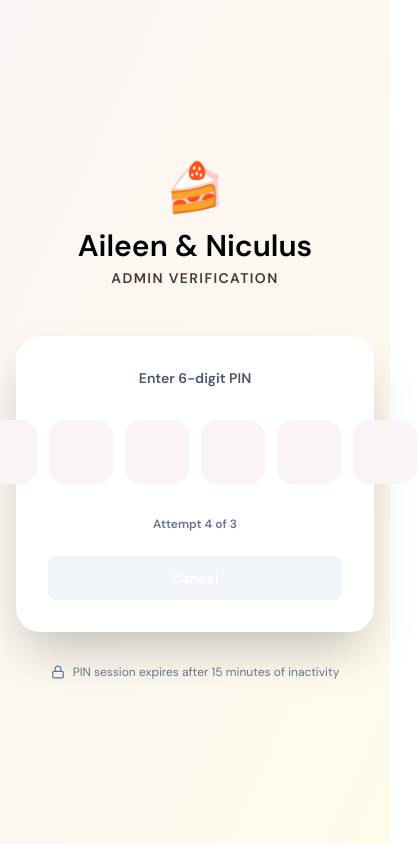
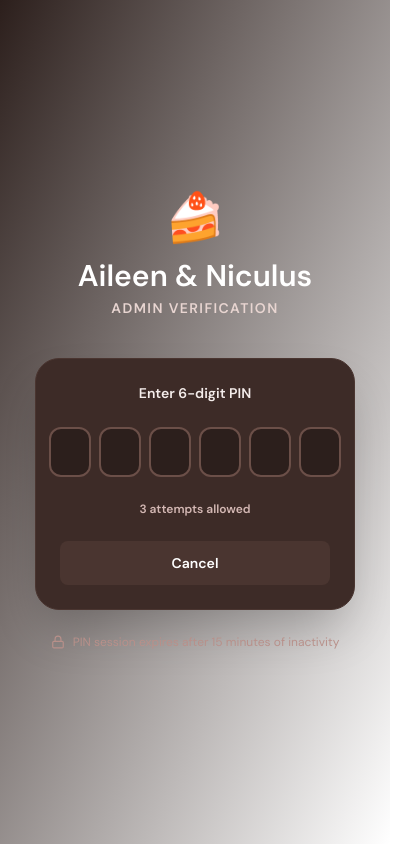
Before and after one commit to ChristinePDP/CAKELYTICS-prototype, a React (Vite) app: page /admin/scan in a window 390 px wide. Shown: the whole page, 417 px wide, since content can reach past the window. Built offline with nearby package versions, Linux system fonts and the light colour scheme.

Commit message:
pasuko na, qr mobile

```diff
--- a/src/pages/admin/MobileQRScanner.jsx
+++ b/src/pages/admin/MobileQRScanner.jsx
@@ -1,5 +1,5 @@
 import { useState, useEffect, useRef } from 'react';
-import { ArrowLeft, QrCode, Lock, Clock } from 'lucide-react';
+import { QrCode, Lock, Clock } from 'lucide-react';
 import { useNavigate } from 'react-router-dom';
 import { Scanner } from '@yudiel/react-qr-scanner';
 import { useApp } from '../../context/AppContext';
@@ -8,8 +8,8 @@ import { Button, Modal } from '../../components/ui';
 
 const CORRECT_PIN = '123456';
 const MAX_ATTEMPTS = 3;
-const LOCKOUT_DURATION = 5 * 60 * 1000; // 5 minutes
-const SESSION_TIMEOUT = 15 * 60 * 1000; // 15 minutes
+const LOCKOUT_DURATION = 5 * 60 * 1000;
+const SESSION_TIMEOUT = 15 * 60 * 1000;
 const SECRET_KEY = '_secret_key';
 
 // ─── TOKEN VERIFICATION ──────────────────────────────────────
@@ -18,8 +18,7 @@ function generateReceiptToken(orderId) {
 }
 
 function verifyReceiptToken(orderId, token) {
-  const expectedToken = generateReceiptToken(orderId);
-  return expectedToken === token;
+  return generateReceiptToken(orderId) === token;
 }
 
 // ─── SCAN RESULT MODAL ────────────────────────────────────────
@@ -50,7 +49,10 @@ function ScanResultModal({ order, isOpen, onClose, onStatusChange, tokenValid })
   }
 
   return (
-    <Modal isOpen={isOpen} onClose={onClose} size="md"
+    <Modal
+      isOpen={isOpen}
+      onClose={onClose}
+      size="md"
       title={
         <div className="flex items-center gap-3">
           <span className="font-black text-brand-950 text-lg">✓ Order Verified</span>
@@ -58,12 +60,17 @@ function ScanResultModal({ order, isOpen, onClose, onStatusChange, tokenValid })
       }
     >
       <div className="space-y-5">
-
-        {/* Order Info */}
+        {order._isMockFallback ? (
+          <div className="bg-amber-50 border-2 border-amber-200 rounded-xl p-4 text-center">
+            <p className="text-2xl mb-2">✓</p>
+            <p className="text-amber-900 font-black text-[14px]">Order #{order.id} — QR Verified</p>
+            <p className="text-amber-700 text-xs mt-1">Live data unavailable in demo mode</p>
+          </div>
+        ) : (
+          <>
             <div className="bg-[#fdf8f6] rounded-xl p-4 border-2 border-brand-100">
               <h2 className="text-xl font-black text-brand-950 mb-2">#{order.id}</h2>
               <p className="text-[14px] font-bold text-brand-900 mb-3">{order.customer?.name || 'Walk-in'}</p>
-
               <div className="bg-white rounded-lg p-3 max-h-[120px] overflow-y-auto">
                 <table className="w-full text-xs">
                   <tbody className="divide-y divide-slate-200">
@@ -78,7 +85,6 @@ function ScanResultModal({ order, isOpen, onClose, onStatusChange, tokenValid })
               </div>
             </div>
 
-        {/* Order Summary */}
             <div className="bg-slate-50 rounded-lg p-4 border-2 border-slate-200">
               <div className="flex justify-between mb-2 text-sm font-bold">
                 <span className="text-slate-600">Subtotal</span>
@@ -90,7 +96,6 @@ function ScanResultModal({ order, isOpen, onClose, onStatusChange, tokenValid })
               </div>
             </div>
 
-        {/* Status-based content */}
             {order.status === 'Completed' && (
               <div className="bg-green-50 border-2 border-green-200 rounded-lg p-4 text-center">
                 <p className="text-2xl mb-2">✓</p>
@@ -114,6 +119,8 @@ function ScanResultModal({ order, isOpen, onClose, onStatusChange, tokenValid })
                 ✓ Mark as Completed
               </Button>
             )}
+          </>
+        )}
       </div>
     </Modal>
   );
@@ -130,7 +137,6 @@ function PINEntryUI({ onSuccess, onClose, isLockedOut, lockoutTimeRemaining, att
       if (pin === CORRECT_PIN) {
         setError('');
         setPin('');
-        // Store PIN session in sessionStorage
         sessionStorage.setItem('pinVerifiedAt', Date.now().toString());
         sessionStorage.setItem('adminPinSession', 'true');
         onSuccess();
@@ -144,10 +150,8 @@ function PINEntryUI({ onSuccess, onClose, isLockedOut, lockoutTimeRemaining, att
 
   const handleDigitInput = (index, value) => {
     if (!/^\d?$/.test(value)) return;
-
     const newPin = pin.substring(0, index) + value + pin.substring(index + 1);
     setPin(newPin);
-
     if (value && index < 5) {
       inputRefs.current[index + 1]?.focus();
     }
@@ -161,20 +165,20 @@ function PINEntryUI({ onSuccess, onClose, isLockedOut, lockoutTimeRemaining, att
 
   if (isLockedOut) {
     return (
-      <div className="min-h-screen flex items-center justify-center bg-gradient-to-br from-red-50 to-pink-50 p-4">
-        <div className="max-w-sm w-full bg-white rounded-3xl shadow-2xl p-8 text-center">
+      <div className="min-h-screen flex items-center justify-center bg-gradient-to-br from-brand-900 to-brand-950 p-4">
+        <div className="max-w-xs w-full bg-brand-800 border border-brand-700 rounded-3xl shadow-2xl p-8 text-center">
           <div className="mb-6 text-6xl">🔒</div>
-          <h2 className="text-2xl font-black text-red-700 mb-2">Too Many Attempts</h2>
-          <p className="text-slate-600 text-sm mb-6">
-            Too many failed PIN attempts. Please try again in {Math.ceil(lockoutTimeRemaining / 1000)} second{Math.ceil(lockoutTimeRemaining / 1000) !== 1 ? 's' : ''}.
+          <h2 className="text-2xl font-black text-red-300 mb-2">Too Many Attempts</h2>
+          <p className="text-brand-300 text-sm mb-6">
+            Too many failed PIN attempts. Try again in {Math.ceil(lockoutTimeRemaining / 1000)} second{Math.ceil(lockoutTimeRemaining / 1000) !== 1 ? 's' : ''}.
           </p>
-          <div className="flex items-center justify-center gap-2 bg-red-50 border-2 border-red-200 rounded-lg p-4 mb-6">
-            <Clock size={20} className="text-red-700" />
-            <span className="text-red-700 font-black text-lg">{Math.ceil(lockoutTimeRemaining / 1000)}s</span>
+          <div className="flex items-center justify-center gap-2 bg-red-900/40 border-2 border-red-700 rounded-lg p-4 mb-6">
+            <Clock size={20} className="text-red-300" />
+            <span className="text-red-300 font-black text-lg">{Math.ceil(lockoutTimeRemaining / 1000)}s</span>
           </div>
           <Button
             onClick={onClose}
-            className="w-full bg-slate-200 text-slate-900 font-black py-3 rounded-lg hover:bg-slate-300 transition-colors"
+            className="w-full bg-brand-700 text-brand-100 font-black py-3 rounded-lg hover:bg-brand-600 transition-colors"
           >
             Back to Orders
           </Button>
@@ -184,26 +188,26 @@ function PINEntryUI({ onSuccess, onClose, isLockedOut, lockoutTimeRemaining, att
   }
 
   return (
-    <div className="min-h-screen flex items-center justify-center bg-gradient-to-br from-brand-50 to-amber-50 p-4">
-      <div className="max-w-sm w-full">
+    <div className="min-h-screen flex items-center justify-center bg-gradient-to-br from-brand-900 to-brand-950 p-4">
+      <div className="max-w-xs w-full">
         {/* Logo/Title */}
-        <div className="text-center mb-12">
+        <div className="text-center mb-10">
           <div className="mb-4 text-5xl">🍰</div>
-          <h1 className="text-3xl font-black text-brand-950 mb-1">Aileen & Niculus</h1>
-          <p className="text-brand-700 text-sm font-bold tracking-widest uppercase">Admin Verification</p>
+          <h1 className="text-3xl font-black text-white mb-1">Aileen & Niculus</h1>
+          <p className="text-brand-200 text-sm font-bold tracking-widest uppercase">Admin Verification</p>
         </div>
 
-        {/* PIN Entry */}
-        <div className="bg-white rounded-3xl shadow-2xl p-8">
-          <div className="text-center mb-8">
-            <p className="text-slate-600 font-bold text-sm">Enter 6-digit PIN</p>
+        {/* PIN Entry Card */}
+        <div className="bg-brand-800 border border-brand-700 rounded-3xl shadow-2xl p-6">
+          <div className="text-center mb-6">
+            <p className="text-brand-100 font-bold text-sm">Enter 6-digit PIN</p>
             {error && (
-              <p className="text-red-600 font-black text-sm mt-2">{error}</p>
+              <p className="text-red-300 font-black text-sm mt-2">{error}</p>
             )}
           </div>
 
-          {/* PIN Digit Boxes */}
-          <div className="flex gap-3 justify-center mb-8">
+          {/* PIN Digit Boxes — fixed px width so they never overflow on mobile */}
+          <div className="flex gap-2 justify-center mb-6">
             {[0, 1, 2, 3, 4, 5].map((index) => (
               <input
                 key={index}
@@ -214,27 +218,29 @@ function PINEntryUI({ onSuccess, onClose, isLockedOut, lockoutTimeRemaining, att
                 value={pin[index] || ''}
                 onChange={(e) => handleDigitInput(index, e.target.value)}
                 onKeyDown={(e) => handleKeyDown(index, e)}
-                className="w-16 h-16 text-center text-3xl font-black border-3 border-brand-300 rounded-2xl bg-brand-50 focus:bg-brand-100 focus:border-brand-600 focus:outline-none transition-all"
+                style={{ width: '42px', height: '50px', fontSize: '22px' }}
+                className="text-center font-black border-2 border-brand-600 rounded-xl bg-brand-900 text-white focus:bg-brand-800 focus:border-amber-400 focus:outline-none transition-all"
               />
             ))}
           </div>
 
-          {/* Attempt Counter */}
-          <div className="text-center text-xs text-slate-500 font-bold mb-6">
-            Attempt {maxAttempts - attempts + 1} of {maxAttempts}
+          {/* Attempt Counter — fixed logic */}
+          <div className="text-center text-xs text-brand-300 font-bold mb-6">
+            {attempts > 0
+              ? `${attempts} failed attempt${attempts > 1 ? 's' : ''} — ${maxAttempts - attempts} remaining`
+              : `${maxAttempts} attempts allowed`
+            }
           </div>
 
-          {/* Cancel Button */}
           <Button
             onClick={onClose}
-            className="w-full bg-slate-100 text-slate-700 font-black py-3 rounded-lg hover:bg-slate-200 transition-colors"
+            className="w-full bg-brand-700 text-brand-100 font-black py-3 rounded-lg hover:bg-brand-600 transition-colors"
           >
             Cancel
           </Button>
         </div>
 
-        {/* Security Note */}
-        <p className="text-center text-xs text-slate-500 mt-8 flex items-center justify-center gap-2">
+        <p className="text-center text-xs text-brand-400 mt-6 flex items-center justify-center gap-2">
           <Lock size={14} /> PIN session expires after 15 minutes of inactivity
         </p>
       </div>
@@ -248,28 +254,34 @@ export default function MobileQRScanner() {
   const { orders, updateOrderStatus } = useApp();
   const { show: showToast } = useToast();
 
-  // PIN & Session Management
   const [isPinVerified, setIsPinVerified] = useState(() => {
     const pinVerifiedAt = sessionStorage.getItem('pinVerifiedAt');
     if (pinVerifiedAt) {
-      const timeElapsed = Date.now() - parseInt(pinVerifiedAt);
-      return timeElapsed < SESSION_TIMEOUT;
+      return Date.now() - parseInt(pinVerifiedAt) < SESSION_TIMEOUT;
     }
     return false;
   });
 
   const [attempts, setAttempts] = useState(0);
   const [isLockedOut, setIsLockedOut] = useState(false);
+
+  // Block browser back button — scanner page is a dead end by design
+  useEffect(() => {
+    window.history.pushState(null, '', window.location.href);
+    const handlePopState = () => {
+      window.history.pushState(null, '', window.location.href);
+    };
+    window.addEventListener('popstate', handlePopState);
+    return () => window.removeEventListener('popstate', handlePopState);
+  }, []);
   const [lockoutEndTime, setLockoutEndTime] = useState(null);
   const [lockoutTimeRemaining, setLockoutTimeRemaining] = useState(0);
 
-  // Scan Result
   const [scanResultOrder, setScanResultOrder] = useState(null);
   const [scanResultOpen, setScanResultOpen] = useState(false);
   const [tokenValid, setTokenValid] = useState(false);
   const lastScanTime = useRef(0);
 
-  // Lockout countdown
   useEffect(() => {
     if (!isLockedOut) return;
     const interval = setInterval(() => {
@@ -286,20 +298,16 @@ export default function MobileQRScanner() {
     return () => clearInterval(interval);
   }, [isLockedOut, lockoutEndTime]);
 
-  // Session timeout check
   useEffect(() => {
     const pinVerifiedAt = sessionStorage.getItem('pinVerifiedAt');
     if (!pinVerifiedAt) return;
-
     const interval = setInterval(() => {
-      const timeElapsed = Date.now() - parseInt(pinVerifiedAt);
-      if (timeElapsed > SESSION_TIMEOUT) {
+      if (Date.now() - parseInt(pinVerifiedAt) > SESSION_TIMEOUT) {
         setIsPinVerified(false);
         sessionStorage.removeItem('pinVerifiedAt');
         sessionStorage.removeItem('adminPinSession');
       }
     }, 1000);
-
     return () => clearInterval(interval);
   }, [isPinVerified]);
 
@@ -308,27 +316,22 @@ export default function MobileQRScanner() {
     showToast(`Order status updated to ${status}.`);
   };
 
-  // QR SCAN HANDLER with cooldown to avoid spamming
   const handleScan = (detectedCodes) => {
-    if (!detectedCodes || !detectedCodes.length) return;
+    if (!detectedCodes?.length) return;
     const now = Date.now();
-    if (now - lastScanTime.current < 2000) return; // 2s cooldown
+    if (now - lastScanTime.current < 2000) return;
     lastScanTime.current = now;
-    const rawData = detectedCodes[0].rawValue;
-    processQRData(rawData);
+    processQRData(detectedCodes[0].rawValue);
   };
 
-  // Process QR Data with Token Verification
   const processQRData = (qrData) => {
     try {
       const payload = JSON.parse(qrData);
       const { orderId, token } = payload;
 
-      // Verify token
       const isValid = verifyReceiptToken(orderId, token);
 
       if (!isValid) {
-        // Token mismatch — show invalid token result
         setTokenValid(false);
         setScanResultOrder({ id: orderId });
         setScanResultOpen(true);
@@ -336,7 +339,6 @@ export default function MobileQRScanner() {
         return;
       }
 
-      // Try to find in real orders: accept multiple ID formats
       const foundOrder = orders.find(o =>
         o.id === orderId ||
         o.id === `ORD-${orderId}` ||
@@ -344,11 +346,7 @@ export default function MobileQRScanner() {
         o.id.replace('#', '') === orderId.replace('#', '')
       );
 
-      if (foundOrder) {
-        setScanResultOrder(foundOrder);
-      } else {
-        // Token is valid but order not in context (mock/demo scenario)
-        setScanResultOrder({
+      setScanResultOrder(foundOrder || {
         id: orderId,
         customer: { name: 'Customer' },
         items: [],
@@ -356,16 +354,13 @@ export default function MobileQRScanner() {
         status: 'Confirmed',
         _isMockFallback: true,
       });
-      }
 
       setTokenValid(true);
       setScanResultOpen(true);
       showToast('✓ QR verified!', 'success');
     } catch (e) {
-      // If not valid JSON, try to find order by ID (fallback)
       const cleanId = qrData.replace('#', '').trim().toUpperCase();
       const foundOrder = orders.find(o => o.id.replace('#', '').toUpperCase() === cleanId);
-
       if (foundOrder) {
         setScanResultOrder(foundOrder);
         setTokenValid(true);
@@ -377,19 +372,11 @@ export default function MobileQRScanner() {
     }
   };
 
-  const handlePinSuccess = () => {
-    setIsPinVerified(true);
-  };
-
-  const handlePinClose = () => {
-    navigate('/orders');
-  };
-
   if (!isPinVerified) {
     return (
       <PINEntryUI
-        onSuccess={handlePinSuccess}
-        onClose={handlePinClose}
+        onSuccess={() => setIsPinVerified(true)}
+        onClose={() => navigate('/admin/mobile-scanner', { replace: true })}
         isLockedOut={isLockedOut}
         lockoutTimeRemaining={lockoutTimeRemaining}
         attempts={attempts}
@@ -400,19 +387,26 @@ export default function MobileQRScanner() {
 
   return (
     <div className="bg-brand-950 min-h-screen flex flex-col">
-      {/* Header */}
-      <div className="bg-brand-900 text-white p-4 flex items-center gap-3 shadow-lg">
-
+      <div className="bg-brand-900 text-white p-4 flex items-center justify-between shadow-lg">
         <div>
           <h1 className="text-xl font-black">Mobile QR Scanner</h1>
-          <p className="text-xs text-brand-200 font-bold tracking-widest">PIN Verified • Admin Only</p>
+          <p className="text-xs text-brand-200 font-bold tracking-widest">PIN Verified u2022 Admin Only</p>
         </div>
+        <button
+          onClick={() => {
+            setIsPinVerified(false);
+            sessionStorage.removeItem('pinVerifiedAt');
+            sessionStorage.removeItem('adminPinSession');
+          }}
+          className="p-2 hover:bg-brand-800 rounded-lg transition-colors"
+          title="Lock session"
+        >
+          <Lock size={20} />
+        </button>
       </div>
 
-      {/* Scanner Container */}
       <div className="flex-1 flex flex-col items-center justify-center p-4">
         <div className="w-full max-w-sm">
-          {/* Camera View */}
           <div className="bg-black rounded-2xl overflow-hidden shadow-2xl mb-6" style={{ aspectRatio: '1' }}>
             <div className="w-full h-full">
               <Scanner
@@ -434,7 +428,6 @@ export default function MobileQRScanner() {
             </div>
           </div>
 
-          {/* Instructions */}
           <div className="bg-white/10 backdrop-blur text-white rounded-xl p-4 text-center">
             <QrCode className="mx-auto mb-2" size={32} />
             <p className="font-black text-sm">Point camera at receipt QR code</p>
@@ -443,7 +436,6 @@ export default function MobileQRScanner() {
         </div>
       </div>
 
-      {/* Scan Result Modal */}
       <ScanResultModal
         order={scanResultOrder}
         isOpen={scanResultOpen}
```
Lines whose indentation alone changed are shown as unchanged.
